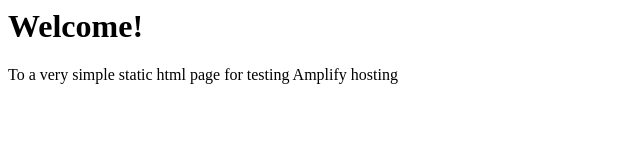
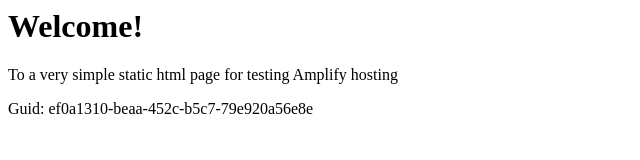
Before and after one commit to aws-aemilia-hkg/Github-PR-Commit-Integration-Test-DoNotTouch-Gith-OKSLNVO2-v1-preprod-ap-east-1, a website: page src/index.html in a window 1280 px wide. Shown: the whole page, without its empty margins (0-640 px from the left). Drawn offline with Linux system fonts and the light colour scheme.

Commit message:
commit from integ tests

```diff
--- a/src/index.html
+++ b/src/index.html
@@ -1,3 +1,5 @@
+
+
 <html lang="en">
 
 <head>
@@ -10,6 +12,6 @@
 <body>
     <h1>Welcome!</h1>
     <p>To a very simple static html page for testing Amplify hosting</p>
-</body>
+    <p>Guid: ef0a1310-beaa-452c-b5c7-79e920a56e8e</p></body>
 
 </html>
```
